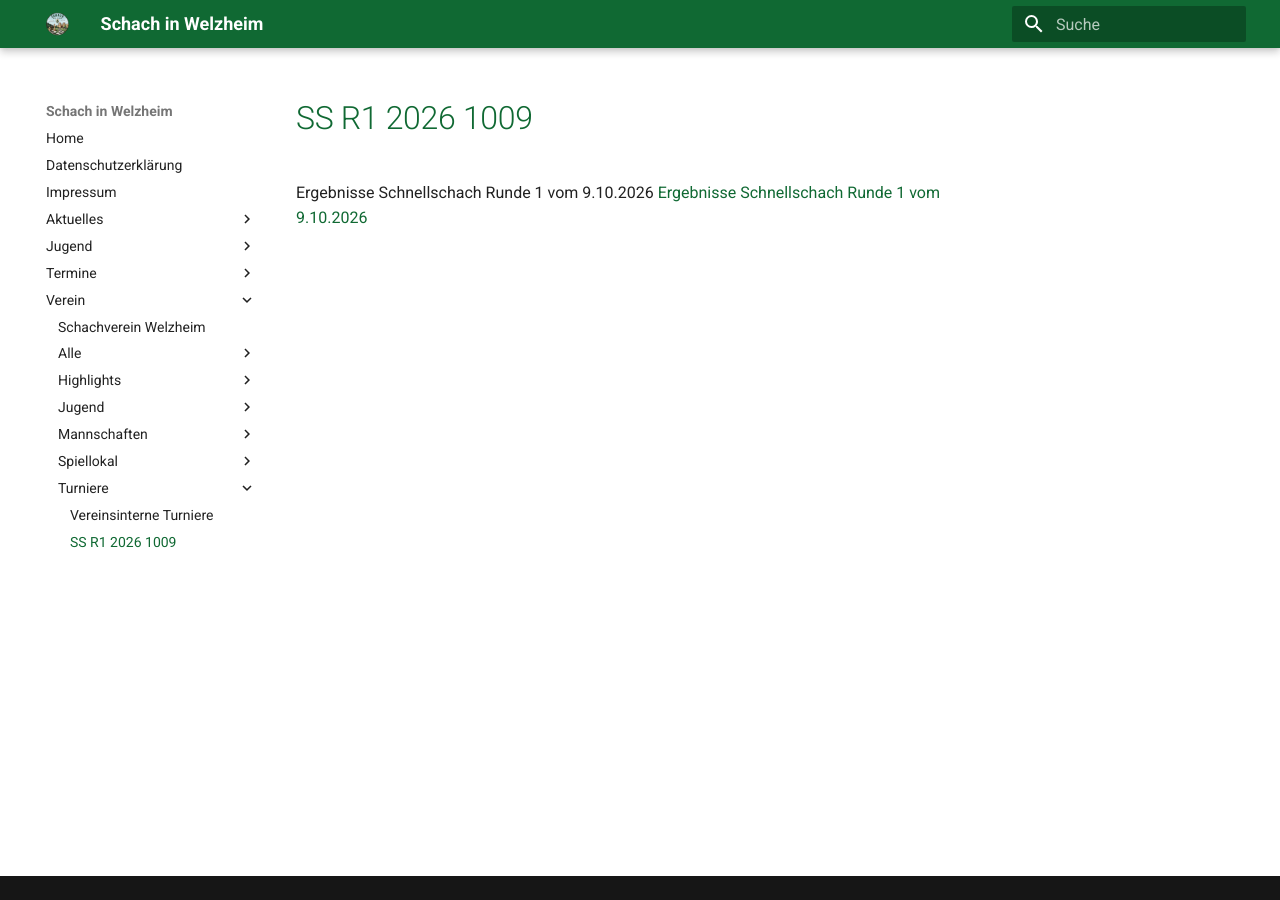
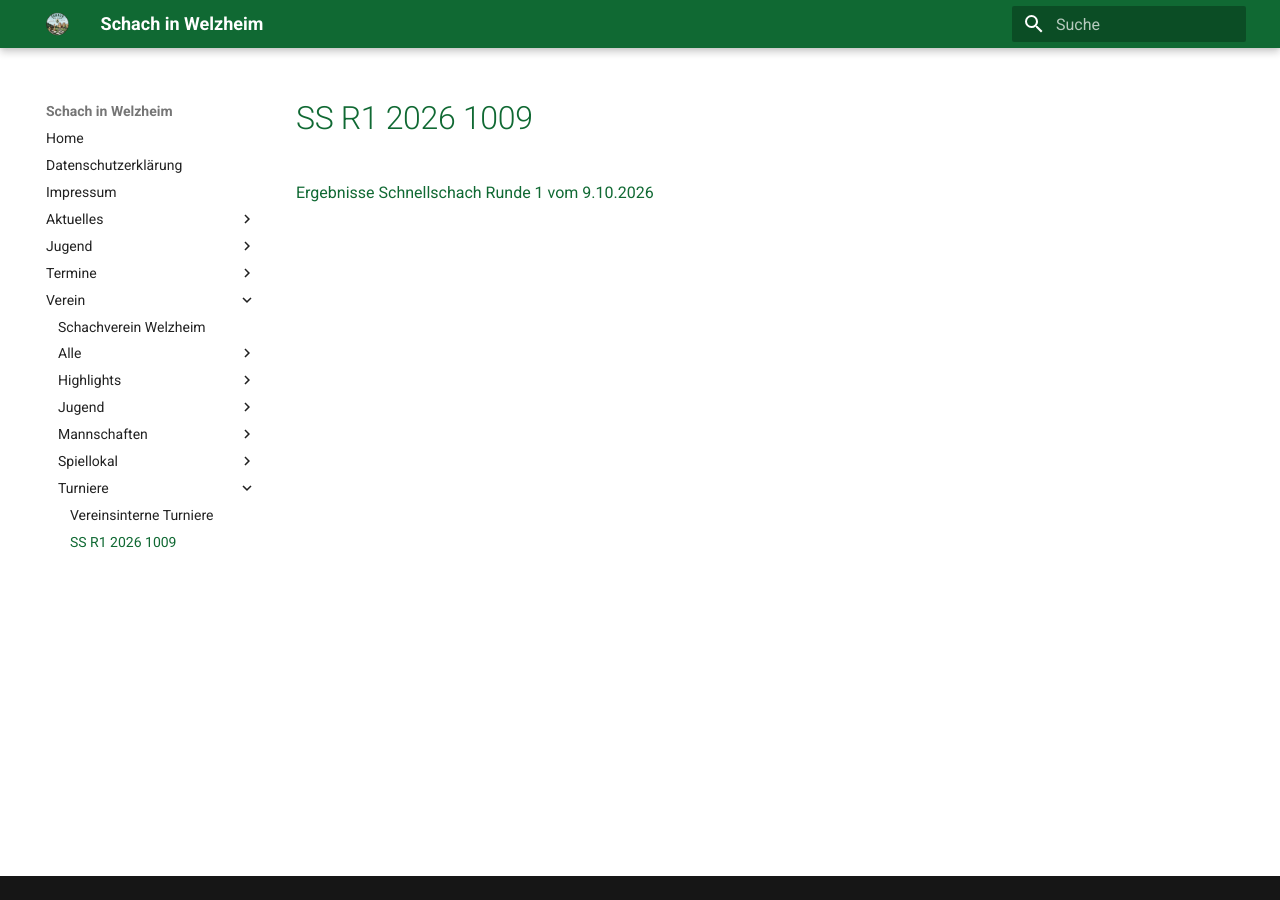
Before and after one commit to schachwelzheim/schachwelzheim, an MkDocs documentation site: the page built from docs/verein/turniere/SS_R1_2026_1009.md, in a window 1280 px wide. Built offline with MkDocs 1.6.1 and Material for MkDocs 9.7.7, drawn with Linux system fonts in a browser that asks for light colours.

Commit message:
Fix link formatting in SS_R1_2026_1009.md

```diff
--- a/docs/verein/turniere/SS_R1_2026_1009.md
+++ b/docs/verein/turniere/SS_R1_2026_1009.md
@@ -1 +1 @@
-Ergebnisse Schnellschach Runde 1 vom 9.10.2026  [Ergebnisse Schnellschach Runde 1 vom 9.10.2026](../Turniere/SS_R1_2026-1009/)
+[Ergebnisse Schnellschach Runde 1 vom 9.10.2026](../turniere/SS_R1_2026_1009/)
```
